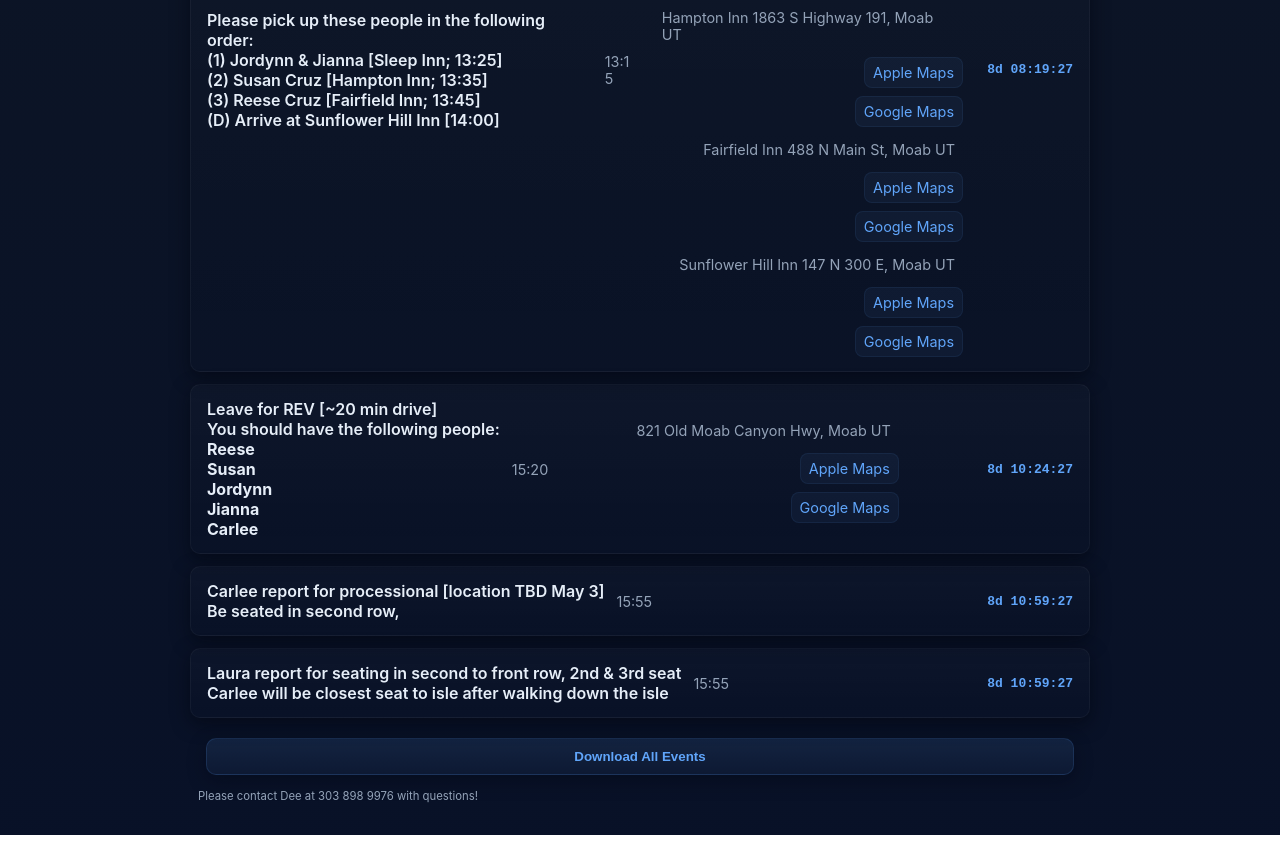
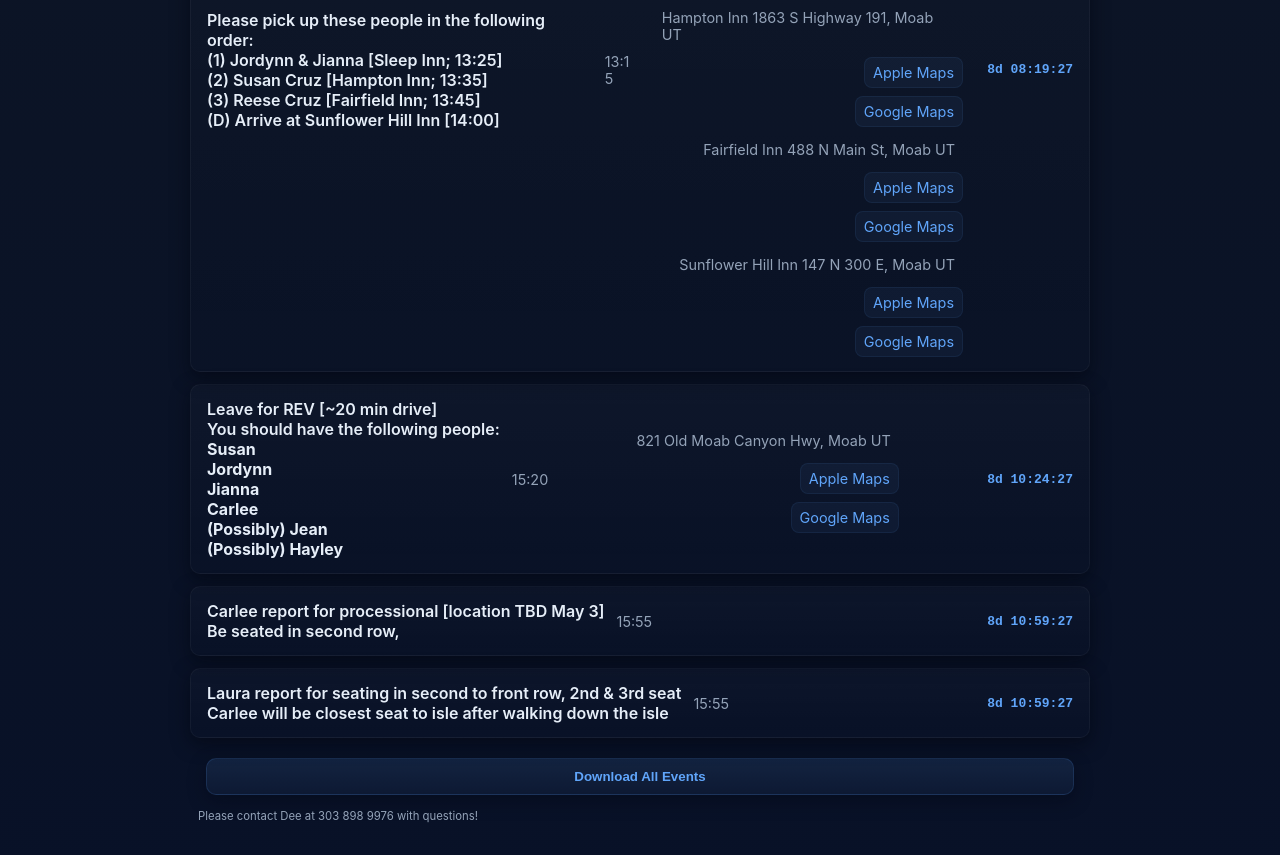
Before and after one commit to swiftlydesigner/swiftlydesigner.github.io, a plain HTML site: page baom6202km/Jones/Laura.html in a window 1280 px wide. Shown: the part 923-1778 px from the top of the page. Drawn offline with Linux system fonts and the light colour scheme.

Commit message:
Update list of vehicle occupants

```diff
--- a/baom6202km/Jones/Laura.html
+++ b/baom6202km/Jones/Laura.html
@@ -114,7 +114,7 @@
 
         <article class="event" data-time="2026-05-04T15:20" data-title="Wedding time!">
             <div class="event-info">
-                <div class="title">Leave for REV [~20 min drive]<br>You should have the following people:<br><b>Reese<br>Susan<br>Jordynn<br>Jianna<br>Carlee</b></div>
+                <div class="title">Leave for REV [~20 min drive]<br>You should have the following people:<br><b>Susan<br>Jordynn<br>Jianna<br>Carlee<br>(Possibly) Jean<br>(Possibly) Hayley</b></div>
                 <div class="time">15:20</div>
             </div>
 
```
